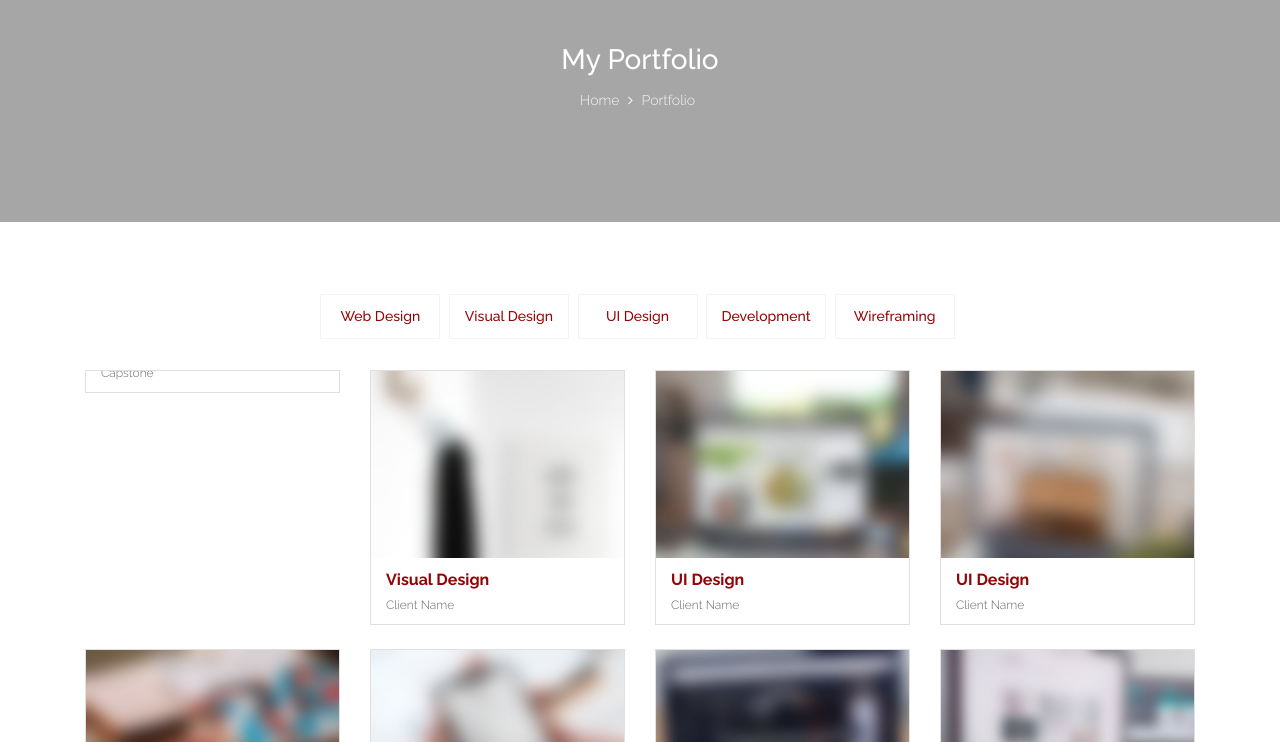
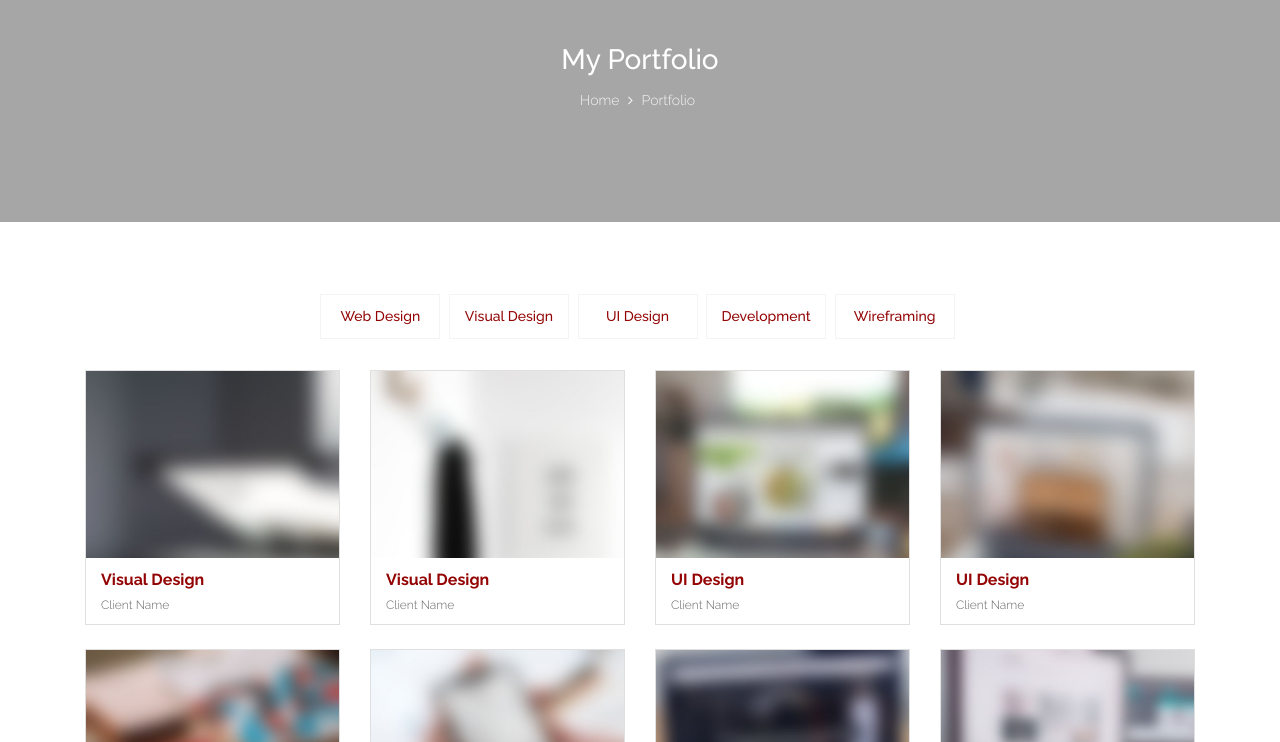
Before and after one commit to bliskonieba/bliskonieba.github.io, a plain HTML site: page personal-portfolio-grid.html in a window 1280 px wide. Shown: the part 58-800 px from the top of the page. Drawn offline with Linux system fonts and the light colour scheme.

Commit message:
Initial commit

```diff
--- a/personal-portfolio-grid.html
+++ b/personal-portfolio-grid.html
@@ -123,20 +123,18 @@
 				<div class="row">
 					<div class="col-md-3">
 												<!-- Start Portfolio Item -->
-            <div class="portfolio-item">
+						<div class="portfolio-item">
 							<div class="card">
 								<div class="card-img-top">
-									<img src=".assets/images/portfolio/portfolio-1.jpg"  alt="Your Project Name" />
+									<img src="./assets/images/portfolio/portfolio-1.jpg"  alt="Your Project Name" />
 									<div class="card-overlay">
 										<a href="#" class="btn btn-rounded btn-default btn-sm"><i class="fa fa-link"></i></a>
 									</div>
 								</div>
-
 								<div class="card-body">
-									<div class="card-title"><a href="#">Stock Price prediction</a></div>
-									<div class="card-subtitle">Capstone</div>
+									<div class="card-title"><a href="#">Visual Design</a></div>
+									<div class="card-subtitle">Client Name</div>
 								</div>
-
 							</div>
 						</div>
                         <!-- End Portfolio Item -->
```
